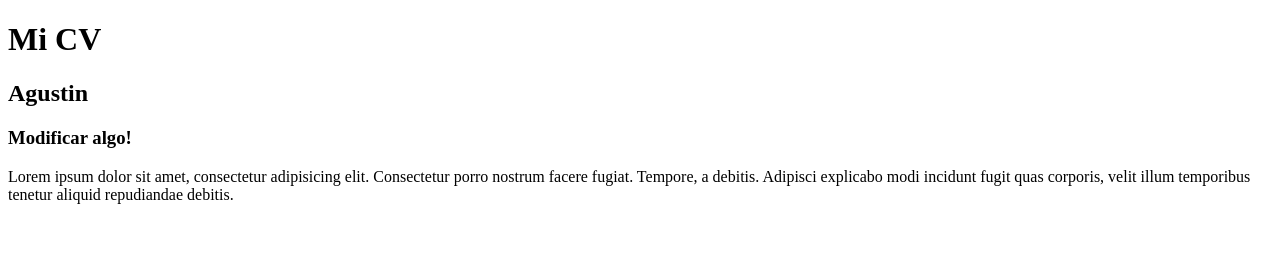
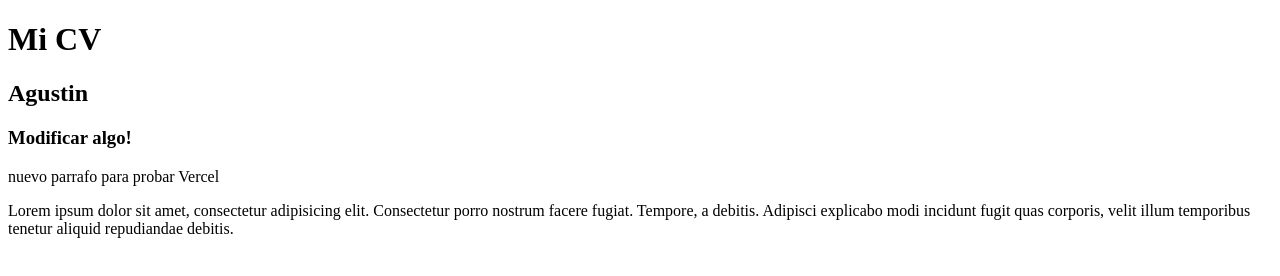
Before and after one commit to ccoelh0/mi-cv, a plain HTML site: page index.html in a window 1280 px wide. Drawn offline with Linux system fonts and the light colour scheme.

Commit message:
probando vercel

```diff
--- a/index.html
+++ b/index.html
@@ -9,6 +9,9 @@
   <h1>Mi CV</h1>
   <h2>Agustin</h2>
   <h3>Modificar algo!</h3>
+
+  <p>nuevo parrafo para probar Vercel</p>
+
   <p>
     Lorem ipsum dolor sit amet, consectetur adipisicing elit. Consectetur porro nostrum facere fugiat. Tempore, a debitis. Adipisci explicabo modi incidunt fugit quas corporis, velit illum temporibus tenetur aliquid repudiandae debitis.
   </p>
```
